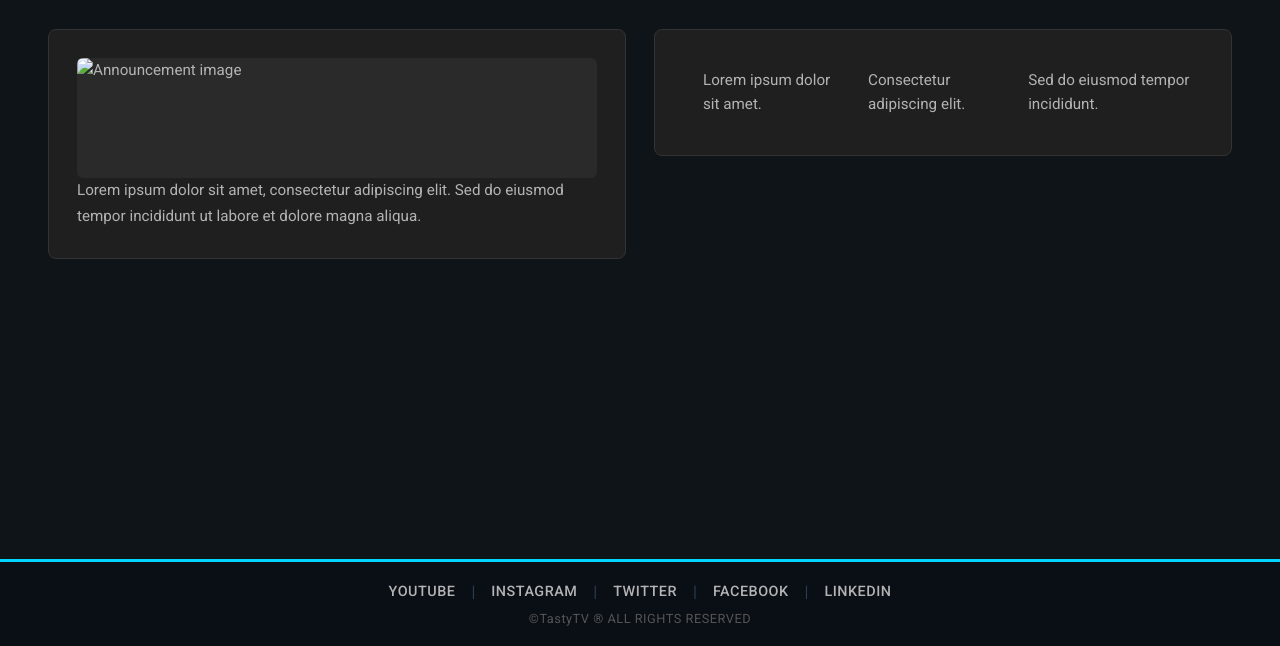
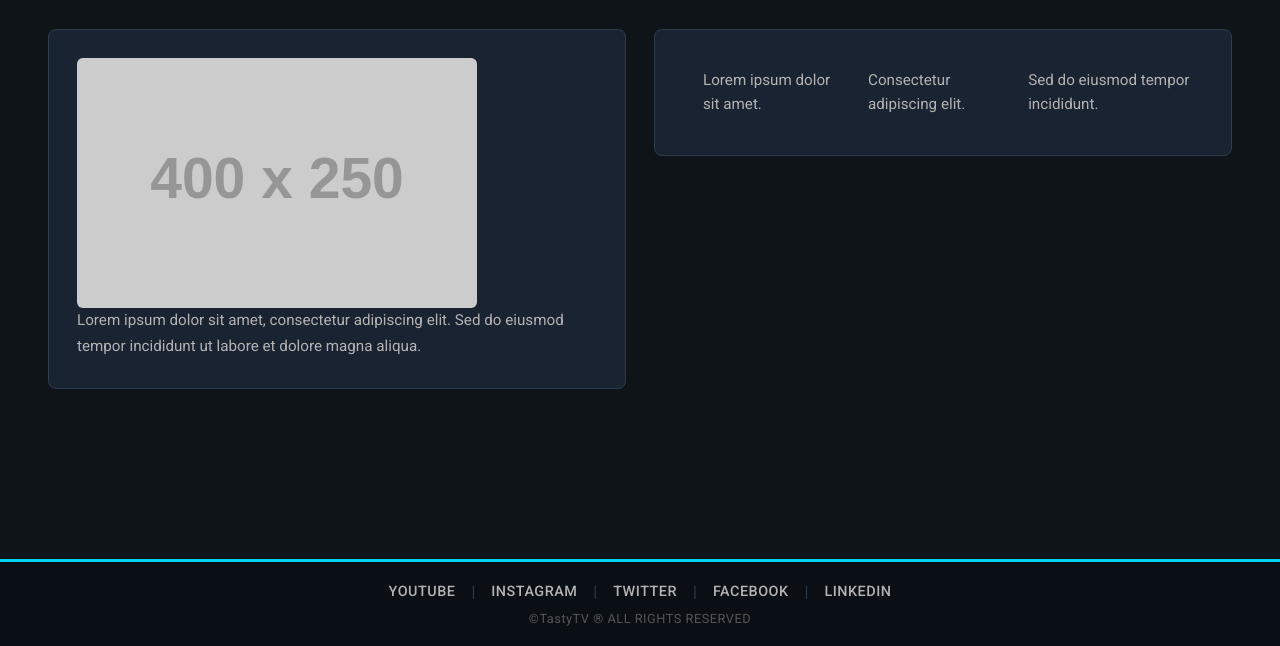
Before and after one commit to sdlcz/tv, a website: page announcement.html in a window 1280 px wide. Shown: the part 154-800 px from the top of the page. Drawn offline with Linux system fonts and the light colour scheme; placeholder pictures from the web are drawn by us.

Commit message:
Fixed Announcement theme

```diff
--- a/announcement.html
+++ b/announcement.html
@@ -39,7 +39,7 @@
     <h2>Announcements</h2>
     <main class="announcement">
       <div class="announce">
-        <p class="announce-img"><img src="" alt="Announcement image" class="enlargeable-img" /></p>
+        <p class="announce-img"><img src="https://via.placeholder.com/400x250/1a2332/00d4ff?text=Movie+Announcement" alt="Announcement image" class="enlargeable-img" /></p>
         <p>
           Lorem ipsum dolor sit amet, consectetur adipiscing elit. Sed do
           eiusmod tempor incididunt ut labore et dolore magna aliqua.
--- a/src/css/announcement.css
+++ b/src/css/announcement.css
@@ -7,8 +7,8 @@
 }
 
 .announce {
-  background-color: #1f1f1f;
-  border: 1px solid #333;
+  background-color: var(--card-bg);
+  border: 1px solid var(--card-border);
   border-radius: 8px;
   padding: 28px;
   transition:
@@ -18,11 +18,11 @@
 
 .announce:hover {
   transform: translateY(-4px);
-  box-shadow: 0 8px 24px rgba(229, 9, 20, 0.2);
+  box-shadow: 0 8px 24px rgba(0, 212, 255, 0.2);
 }
 
 .announce p {
-  color: #b3b3b3;
+  color: var(--text-muted);
   line-height: 1.7;
   font-size: 0.95rem;
 }
@@ -32,14 +32,14 @@
   border-radius: 6px;
   display: block;
   min-height: 120px;
-  background-color: #2a2a2a;
+  background-color: var(--badge-bg);
 }
 
 .lists {
   display: list-item;
   padding: 6px 0;
   margin: 4px 0 4px 20px;
-  color: #b3b3b3;
+  color: var(--text-muted);
   font-size: 0.95rem;
   line-height: 1.6;
 }
```
